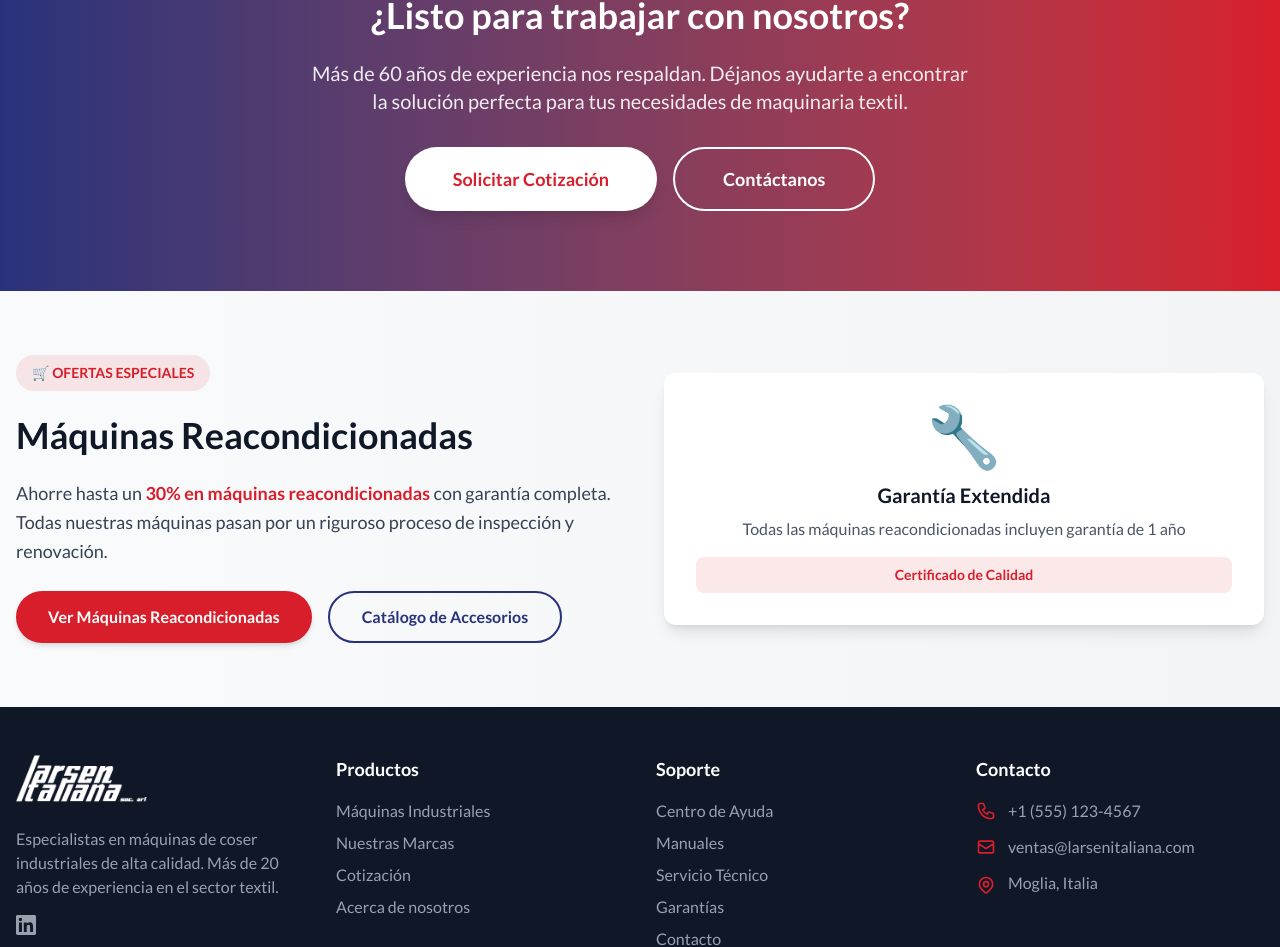
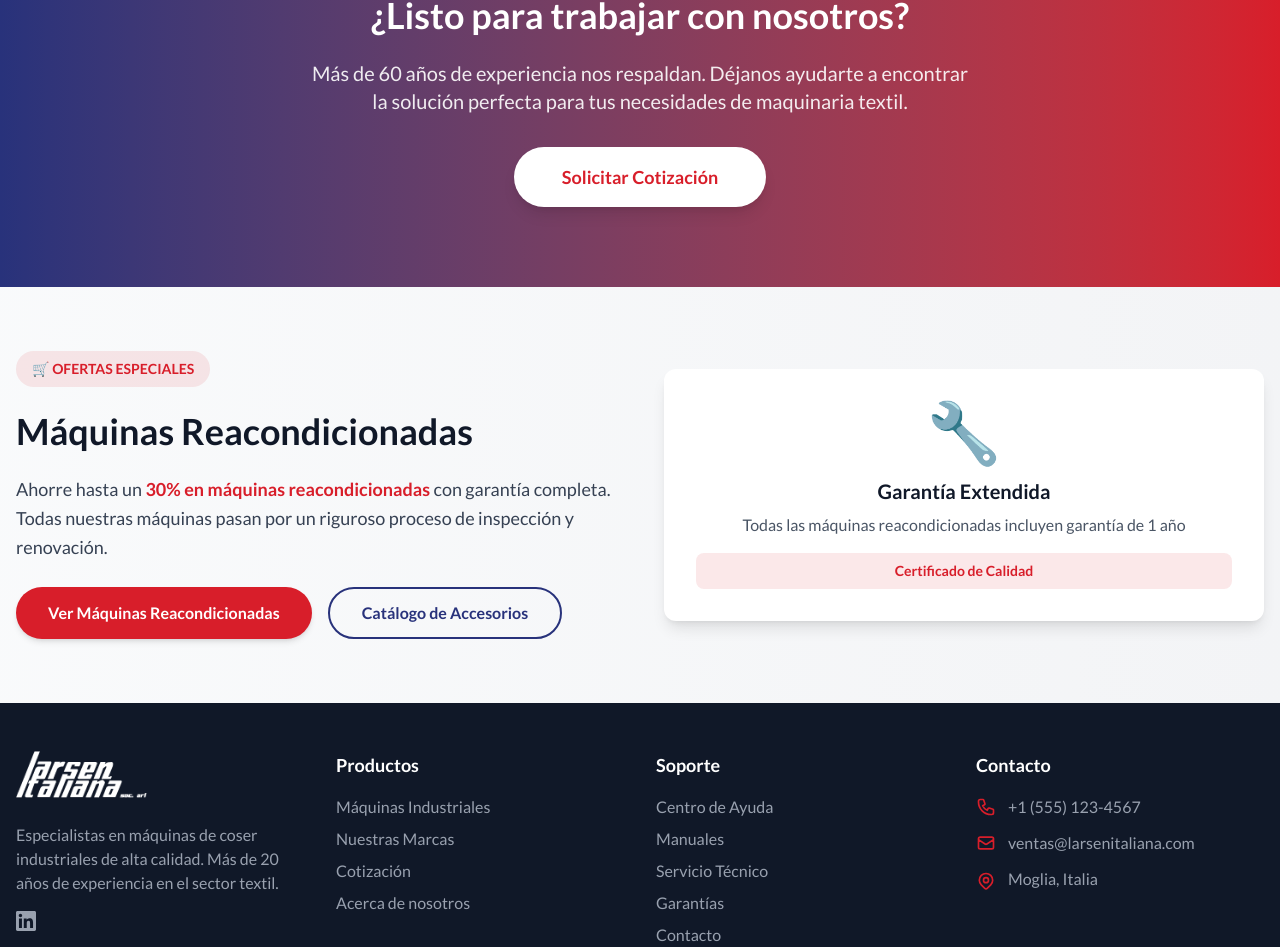
Before and after one commit to EmilioPG13/Larsen-WebPage, a React (Vite) app: page /nosotros in a window 1280 px wide. Shown: the part 4092-5039 px from the top of the page. Built offline with nearby package versions, Linux system fonts and the light colour scheme.

Commit message:
✨ Update AboutPage to use Link component for navigation:
- Replaced the "Solicitar Cotización" button with a Link component to enhance routing and maintain consistent styling.
- Improved user experience by ensuring navigation is handled through React Router.

```diff
--- a/src/pages/AboutPage.tsx
+++ b/src/pages/AboutPage.tsx
@@ -1,4 +1,5 @@
 import React from 'react';
+import { Link } from 'react-router-dom';
 import ImagePlaceholder from '../components/ImagePlaceholder';
 
 const AboutPage: React.FC = () => {
@@ -356,12 +357,12 @@ const AboutPage: React.FC = () => {
             la solución perfecta para tus necesidades de maquinaria textil.
           </p>
           <div className="flex flex-wrap gap-4 justify-center">
-            <button className="bg-white text-larsen-red font-semibold text-lg px-12 py-4 rounded-full shadow-lg hover:shadow-2xl transition-all duration-300 hover:brightness-105 hover:-translate-y-1">
+            <Link
+              to="/cotizacion"
+              className="bg-white text-larsen-red font-semibold text-lg px-12 py-4 rounded-full shadow-lg hover:shadow-2xl transition-all duration-300 hover:brightness-105 hover:-translate-y-1 inline-block"
+            >
               Solicitar Cotización
-            </button>
-            <button className="bg-transparent border-2 border-white text-white font-semibold text-lg px-12 py-4 rounded-full hover:bg-white hover:text-larsen-blue transition-all duration-300 hover:-translate-y-1">
-              Contáctanos
-            </button>
+            </Link>
           </div>
         </div>
       </section>
```
